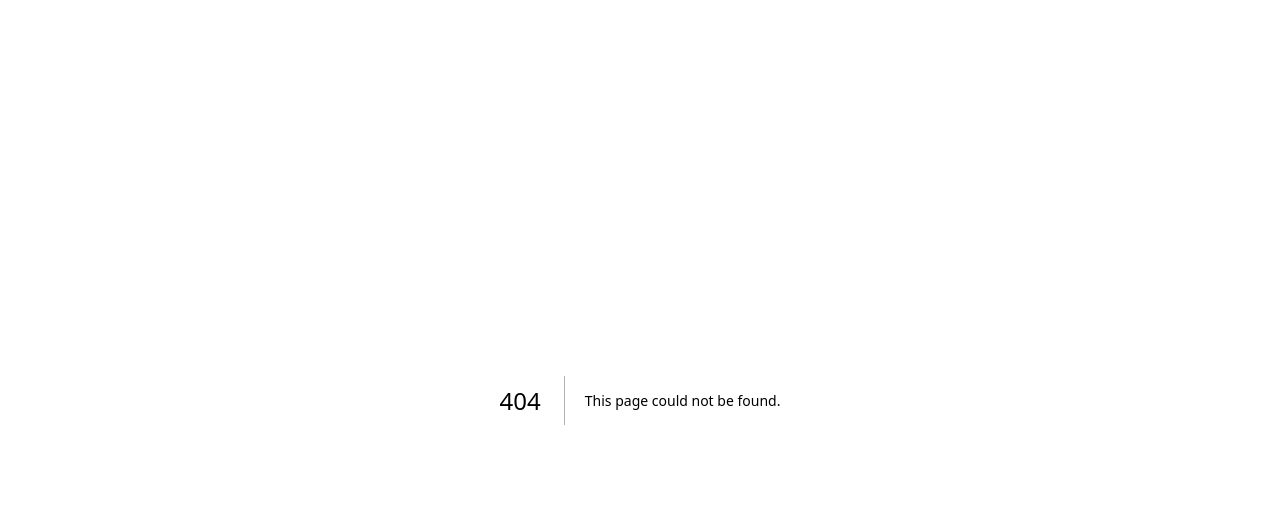
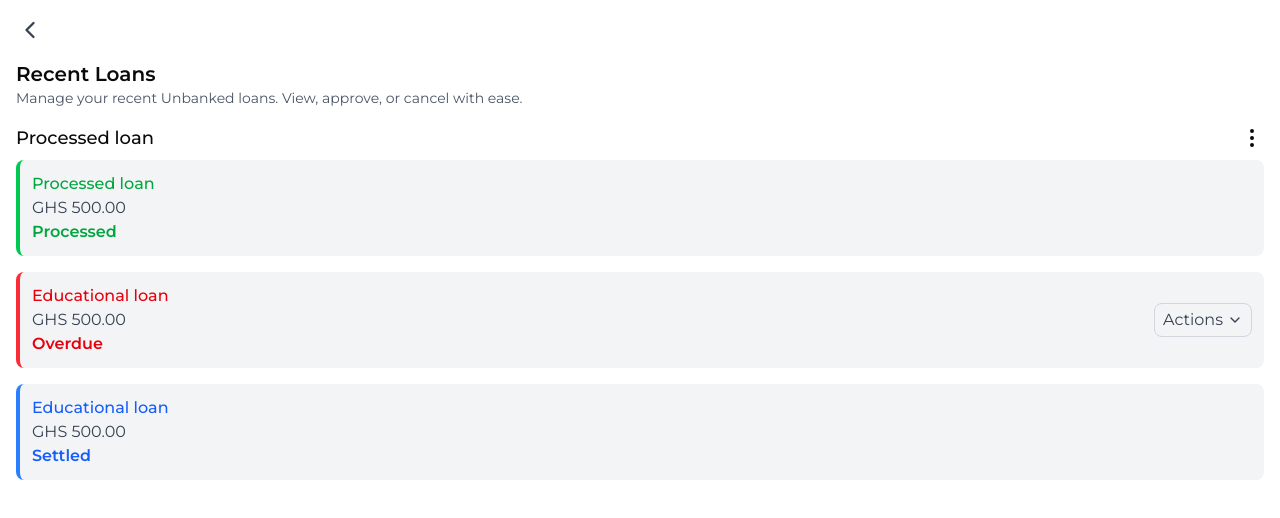
Before and after one commit to Borngod/achieve-fintech-ai-hackathon, a Next.js app in the folder client2/unbanked/: page /loan-history in a window 1280 px wide. Before the commit this address had no page. Shown: the top 518 px of the page. Built offline with nearby package versions, Linux system fonts and the light colour scheme.

Commit message:
added more page

```diff
--- /dev/null
+++ b/client2/unbanked/src/app/link-accounts/page.tsx
@@ -0,0 +1,75 @@
+"use client";
+
+import { ChevronLeft, ChevronDown } from "lucide-react";
+import { useState } from "react";
+
+const linkedAccounts = [
+  { name: "Bank of Africa" },
+  { name: "MTN Mobile Money" },
+];
+
+export default function LinkAccounts() {
+  const [showBottomSheet, setShowBottomSheet] = useState(false);
+  const [selectedAccount, setSelectedAccount] = useState(null);
+
+  const handleActionsClick = (account: any) => {
+    setSelectedAccount(account);
+    setShowBottomSheet(true);
+  };
+
+  return (
+    <div className="p-4">
+      {/* Back Button */}
+      <button className="mb-2 text-gray-700 font-semibold flex items-center" onClick={() => window.history.back()}>
+        <ChevronLeft size={28} className="mr-2" />
+      </button>
+
+      <h2 className="text-xl font-semibold mt-4">Manage External Accounts</h2>
+      <p className="text-gray-600 text-sm mb-6 mt-4">
+        Add and remove external accounts to enable faster and instant Unbanked scoring.
+      </p>
+
+      {/* Add Account Button */}
+      <button className="bg-blue-600 text-white px-4 py-2 rounded-md mb-4">+ Add Account</button>
+
+      {/* Linked Accounts */}
+      {linkedAccounts.length > 0 && (
+        <div className="mt-4">
+          {linkedAccounts.map((account, index) => (
+            <div
+              key={index}
+              className="border border-gray-300 bg-gray-100 p-3 rounded-md flex justify-between items-center mb-2"
+            >
+              <p className="text-base font-medium">{account.name}</p>
+              <button
+                className="border border-gray-300 rounded-md px-2 py-1 flex items-center gap-1 text-gray-700"
+                onClick={() => handleActionsClick(account)}
+              >
+                Actions <ChevronDown size={16} />
+              </button>
+            </div>
+          ))}
+        </div>
+      )}
+
+      {/* Bottom Sheet */}
+      {showBottomSheet && (
+        <div className="fixed bottom-0 left-0 w-full bg-white p-4 shadow-lg border-t rounded-t-lg">
+          <button
+            className="absolute top-2 right-2 text-black font-bold text-lg"
+            onClick={() => setShowBottomSheet(false)}
+          >
+            ✕
+          </button>
+          <h3 className="text-lg font-semibold mb-4">Account Actions</h3>
+          <button className="w-full text-left py-2 flex justify-between items-center">
+            View Account Transactions <ChevronDown size={16} />
+          </button>
+          <button className="w-full text-left py-2 flex justify-between items-center text-red-600">
+            Remove Account <ChevronDown size={16} />
+          </button>
+        </div>
+      )}
+    </div>
+  );
+}
--- /dev/null
+++ b/client2/unbanked/src/app/loan-history/page.tsx
@@ -0,0 +1,95 @@
+"use client";
+
+import { MoreVertical, ChevronDown, ChevronRight, ChevronLeft } from "lucide-react";
+import { useState } from "react";
+
+const loans = [
+  {
+    type: "Processed loan",
+    amount: "GHS 500.00",
+    status: "Processed",
+    color: "border-green-500 text-green-600",
+    hasOptions: true,
+  },
+  {
+    type: "Educational loan",
+    amount: "GHS 500.00",
+    status: "Overdue",
+    color: "border-red-500 text-red-600",
+    hasOptions: true,
+  },
+  {
+    type: "Educational loan",
+    amount: "GHS 500.00",
+    status: "Settled",
+    color: "border-blue-500 text-blue-600",
+    hasOptions: false,
+  },
+];
+
+export default function LoanHistory() {
+  const [showBottomSheet, setShowBottomSheet] = useState(false);
+
+  return (
+    <div className="p-4">
+      {/* Back Button */}
+      <button className="mb-2 text-gray-700 font-semibold flex items-center" onClick={() => window.history.back()}>
+        <ChevronLeft size={28} />
+      </button>
+
+      <h2 className="text-xl font-semibold mt-4">Recent Loans</h2>
+      <p className="text-gray-600 text-sm mb-4">
+        Manage your recent Unbanked loans. View, approve, or cancel with ease.
+      </p>
+
+      {/* Loan List */}
+      {loans.map((loan, index) => (
+        <div key={index} className="mb-4">
+          {/* Loan Row Header */}
+          {index === 0 && (
+            <div className="flex justify-between items-center mb-2">
+              <h3 className="text-lg font-medium">{loan.type}</h3>
+              {loan.hasOptions && <MoreVertical className="cursor-pointer" />}
+            </div>
+          )}
+
+          {/* Loan Card */}
+          <div className={`border-l-4 ${loan.color} bg-gray-100 p-3 rounded-md flex justify-between items-center`}>
+            <div>
+              <p className="text-base font-medium">{loan.type}</p>
+              <p className="text-gray-700">{loan.amount}</p>
+              <p className={`font-semibold ${loan.color}`}>{loan.status}</p>
+            </div>
+            {loan.status === "Overdue" && (
+              <button
+                className="border border-gray-300 rounded-md px-2 py-1 flex items-center gap-1 text-gray-700"
+                onClick={() => setShowBottomSheet(true)}
+              >
+                Actions <ChevronDown size={16} />
+              </button>
+            )}
+          </div>
+        </div>
+      ))}
+
+      {/* Bottom Sheet */}
+      {showBottomSheet && (
+        <div className="fixed bottom-0 left-0 w-full bg-white p-4 shadow-lg border-t rounded-t-lg">
+          <button
+            className="absolute top-2 right-2 text-black font-bold text-lg"
+            onClick={() => setShowBottomSheet(false)}
+          >
+            ✕
+          </button>
+          <h3 className="text-lg font-semibold mb-4">Loan Actions</h3>
+          <button className="w-full text-left py-2 flex justify-between items-center">
+            Settle Loan <ChevronRight size={16} />
+          </button>
+          <button className="w-full text-left py-2 flex justify-between items-center">
+            View Loan Agreement <ChevronRight size={16} />
+          </button>
+        </div>
+      )}
+    </div>
+  );
+}
--- a/client2/unbanked/src/app/more/page.tsx
+++ b/client2/unbanked/src/app/more/page.tsx
@@ -1,6 +1,7 @@
 "use client";
 import { useRouter, usePathname } from "next/navigation";
 import { Home as HomeIcon, DollarSign, MoreHorizontal } from "lucide-react";
+import DashboardCards from "@/components/more/MoreCards";
 
 const More = () => {
   const router = useRouter();
@@ -13,11 +14,7 @@ const More = () => {
   return (
     <div className="flex flex-col h-screen bg-gray-100">
       {/* Main Content */}
-      <div className="flex-1 flex items-center justify-center">
-        <h1 className="text-2xl font-semibold text-[#250537]">
-          This is the More page
-        </h1>
-      </div>
+      <DashboardCards />
 
       {/* Bottom Navigation */}
       <div className="fixed bottom-0 left-0 right-0 bg-white border-t border-gray-200 flex justify-around items-center h-16">
--- /dev/null
+++ b/client2/unbanked/src/components/more/MoreCards.tsx
@@ -0,0 +1,34 @@
+"use client";
+
+import { useRouter } from "next/navigation";
+import { User, CreditCard, Link, History, HelpCircle, Settings } from "lucide-react";
+
+const cards = [
+  { label: "Profile", icon: User, active: false, path: "/profile" },
+  { label: "Financial Summary", icon: CreditCard, active: false, path: "/financial-summary" },
+  { label: "Link Accounts", icon: Link, active: true, path: "/link-accounts" },
+  { label: "Loan History", icon: History, active: true, path: "/loan-history" },
+  { label: "Help & Support", icon: HelpCircle, active: false, path: "/help-support" },
+  { label: "Settings", icon: Settings, active: false, path: "/settings" },
+];
+
+export default function DashboardCards() {
+  const router = useRouter();
+
+  return (
+    <div className="grid grid-cols-2 gap-4 p-4 mt-10">
+      {cards.map((card, index) => (
+        <div
+          key={index}
+          className={`border rounded-[10px] px-5 py-5 cursor-pointer transition-colors ${
+            card.active ? "text-black border-black" : "text-gray-400 border-gray-300 cursor-not-allowed"
+          }`}
+          onClick={() => card.active && router.push(card.path)}
+        >
+          <card.icon size={32} />
+          <p className="mt-2 text-sm font-medium">{card.label}</p>
+        </div>
+      ))}
+    </div>
+  );
+}
```
